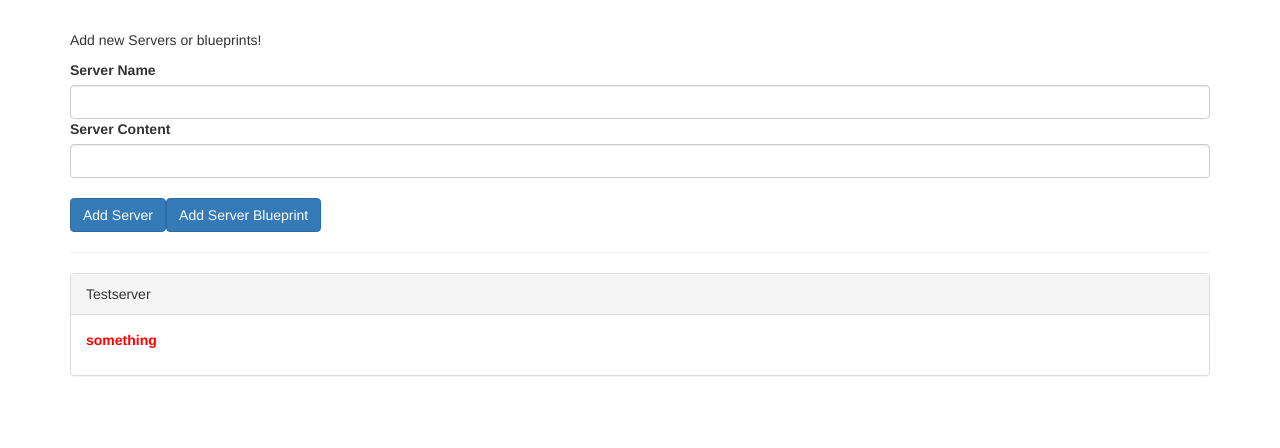
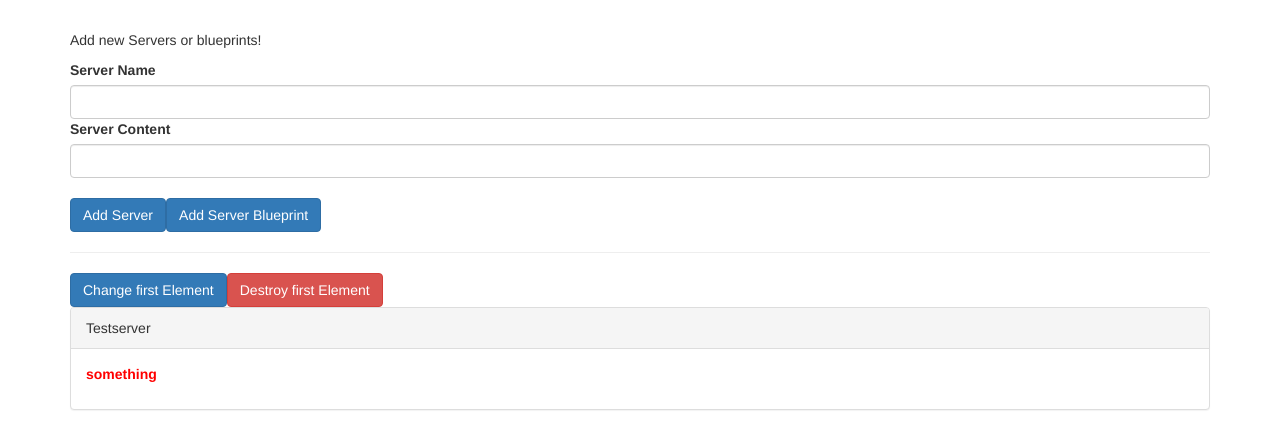
Before and after one commit to waltersteven/cmp-databinding-a4app, an Angular app: page / in a window 1280 px wide. Shown: the top 448 px of the page. Built offline with nearby package versions, Linux system fonts and the light colour scheme.

Commit message:
Lifecycle hooks in action

```diff
--- a/src/app/app.component.html
+++ b/src/app/app.component.html
@@ -6,8 +6,10 @@
   <hr>
   <div class="row">
     <div class="col-xs-12">
-      <!--Le pasamos srvElement al componente padre (server-element)-->
-      <app-server-element [srvElement] = "serverElement" *ngFor="let serverElement of serverElements">
+      <button class="btn btn-primary" (click)="onChangeFirst()">Change first Element</button>
+      <button class="btn btn-danger" (click)="onDestroyFirst()">Destroy first Element</button>
+      <!--We pass the serverElement to input:srvElement in server-element -->
+      <app-server-element *ngFor="let serverElement of serverElements" [srvElement] = "serverElement" [name] = "serverElement.name" >
           <p> <!-- Thanks of ng-content all this code will be show in server-element component, but first compiled here. -->
             <strong *ngIf="serverElement.type === 'server'" style="color: red">{{ serverElement.content }}</strong>
             <em *ngIf="serverElement.type === 'blueprint'">{{ serverElement.content }}</em>
--- a/src/app/app.component.ts
+++ b/src/app/app.component.ts
@@ -24,4 +24,12 @@
     });
   }
 
+  onChangeFirst(){
+    this.serverElements[0].name = 'name changed!';
+  }
+
+  onDestroyFirst(){
+    this.serverElements.splice(0,1);
+  }
+
 }
--- a/src/app/server-element/server-element.component.html
+++ b/src/app/server-element/server-element.component.html
@@ -1,5 +1,6 @@
 <div class="panel panel-default">
-<div class="panel-heading">{{ element.name }}</div>
+<!-- <div class="panel-heading">{{ element.name }}</div> -->
+<div class="panel-heading">{{ name }}</div>
 <div class="panel-body">
   <ng-content></ng-content> <!-- with this we mark the place to Angular where it should place any content send from outside -->
 </div>
--- a/src/app/server-element/server-element.component.ts
+++ b/src/app/server-element/server-element.component.ts
@@ -1,4 +1,4 @@
-import { Component, OnInit, Input, ViewEncapsulation } from '@angular/core';
+import { Component, OnInit, Input, ViewEncapsulation, OnChanges, SimpleChanges, DoCheck, AfterContentInit, AfterContentChecked, AfterViewInit, AfterViewChecked, OnDestroy } from '@angular/core';
 
 @Component({
   selector: 'app-server-element',
@@ -6,14 +6,46 @@
   styleUrls: ['./server-element.component.css'],
   encapsulation: ViewEncapsulation.Emulated //To expose our style to every component, Emulated is the default, alternatives: None, Native.
 })
-export class ServerElementComponent implements OnInit {
+export class ServerElementComponent implements OnInit, OnChanges, DoCheck, AfterContentInit, AfterContentChecked, AfterViewInit, AfterViewChecked, OnDestroy {
   //With Input we expose the element property to the others components in order to RECEIVE data from app.component.html.
   //The string passed works as an alias, now you have to use it, 'element' will no longer work.
-  @Input('srvElement') element: {type: string, name: string, content: string}; //Javascript object.
+  @Input('srvElement') element:  {type: string, name: string, content: string}; //Javascript object.
+  @Input() name: string;
+  constructor() {
+    console.log('constructor called!');
+   }
 
-  constructor() { }
+  ngOnChanges(changes: SimpleChanges){ //Called after a bound input property changed.
+    console.log('ngOnChanges called!');
+    console.log(changes);
+  }
 
-  ngOnInit() {
+  ngOnInit() { //Called once the component is initialized.
+    console.log('ngOnInit called!');
+  }
+
+  ngDoCheck(){ //Called every change detection run
+    console.log('ngDoCheck called!');
+  }
+
+  ngAfterContentInit(){ //Called after ng-content has been projected into view.
+    console.log('ngAfterContentIinit called!');
+  }
+
+  ngAfterContentChecked(){ //Called everytime the projected content has been checked.
+    console.log('ngAfterContentChecked called!');
+  }
+
+  ngAfterViewInit(){ //Called after the component's view has been initialized.
+    console.log('ngAfterViewInit called!');
+  }
+
+  ngAfterViewChecked(){ //Called everytime the view has been checked.
+    console.log('ngAfterViewChecked called!');
+  }
+
+  ngOnDestroy(){ //Called when something is removed from the DOM, in the example we removed the element of the array, so when page load it doesn't find it.
+    console.log('ngOnDestroy called!');
   }
 
 }
```
